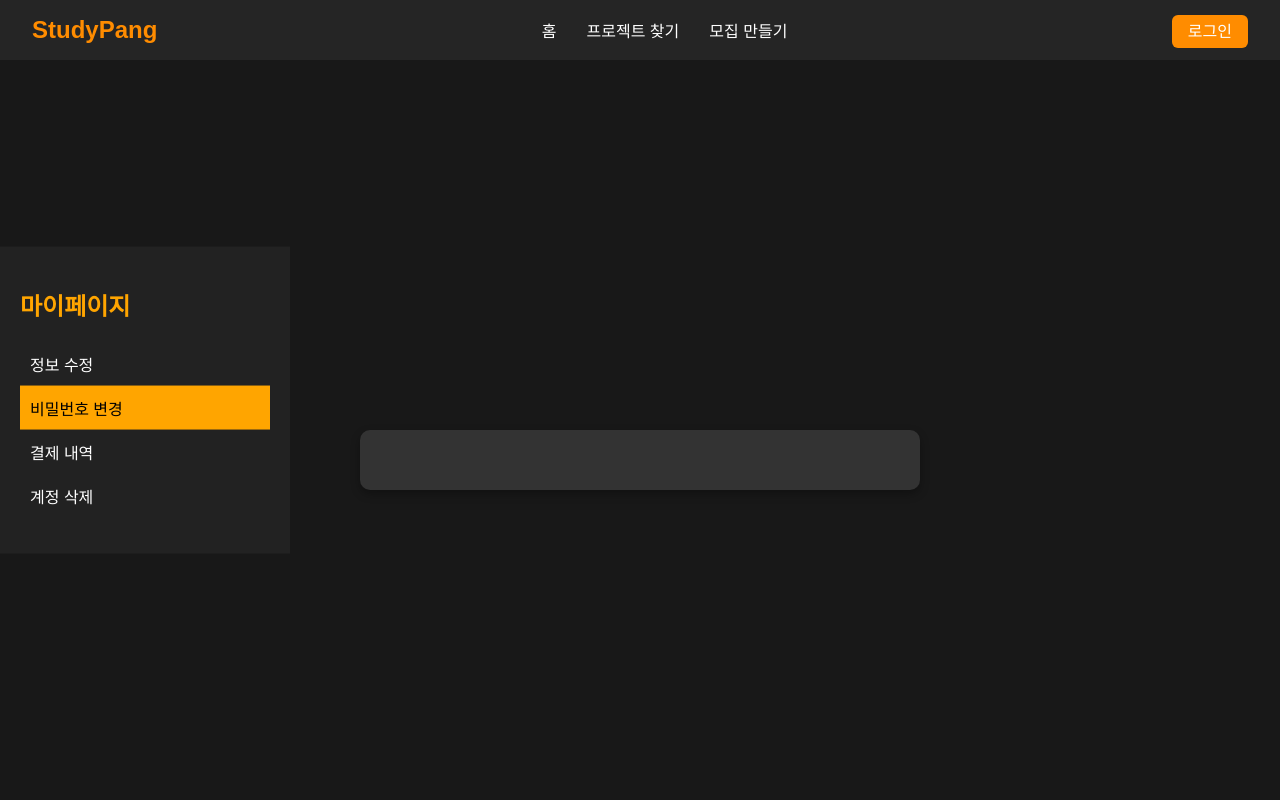
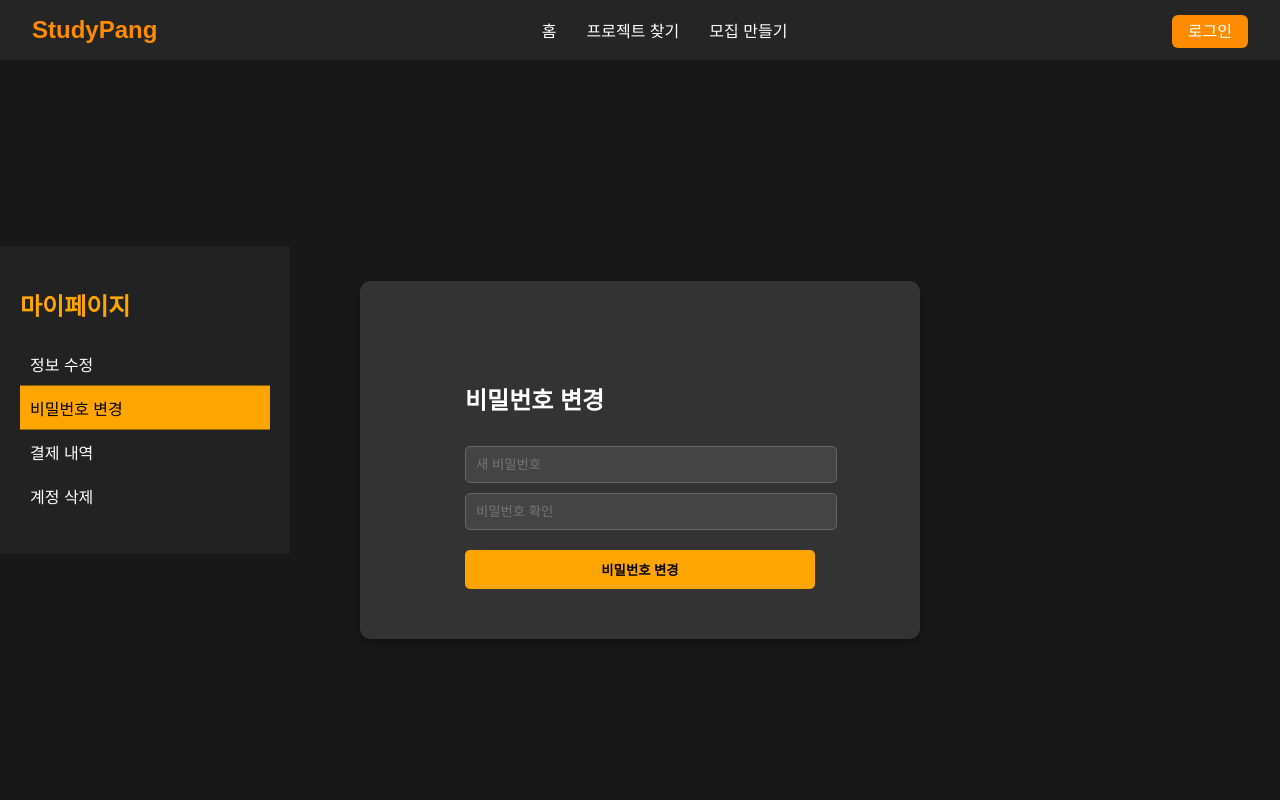
Before and after one commit to S1K1DA/Toy01-frontend, a React (Create React App) app: page /mypage in a window 1280 px wide. Both pictures are taken after a click on the item "비밀번호 변경". Shown: the top 800 px of the page. Built offline with nearby package versions, Linux system fonts and the light colour scheme.

Commit message:
feat : MyPage 비밀번호변경,계정삭제,결재내역 UI 구현

```diff
--- a/src/pages/MyPage.jsx
+++ b/src/pages/MyPage.jsx
@@ -18,7 +18,7 @@ const MyPage = () => {
     const [newPassword, setNewPassword] = useState("");
     const [confirmPassword, setConfirmPassword] = useState("");
 
-    // 마이페이지 데이터 불러오기 (초기 렌더링)
+    // 마이페이지 데이터 불러오기
     useEffect(() => {
         let isMounted = true;
         if (isLoggedIn) {
@@ -37,7 +37,7 @@ const MyPage = () => {
         return () => { isMounted = false; };
     }, [isLoggedIn]);
 
-    // 프로필 이미지 변경 핸들러 (업로드 시 미리보기 즉시 반영)
+    // 프로필 이미지 변경 핸들러
     const handleFileChange = (e) => {
         const file = e.target.files[0];
         if (file) {
@@ -91,6 +91,24 @@ const MyPage = () => {
         }
     };
 
+    // 비밀번호 변경
+    const handleChangePassword = () => {
+        if (newPassword !== confirmPassword) {
+            alert("비밀번호가 일치하지 않습니다.");
+            return;
+        }
+        console.log("비밀번호 변경:", newPassword);
+        // 실제 API 연동 필요
+    };
+
+    // 계정 삭제
+    const handleDeleteAccount = () => {
+        if (window.confirm("정말 계정을 삭제하시겠습니까?")) {
+            alert("계정이 삭제되었습니다.");
+            // 실제 API 연동 필요
+        }
+    };
+
     return (
         <div className="mypage-container">
             <aside className="mypage-sidebar">
@@ -117,12 +135,11 @@ const MyPage = () => {
                     <div className="profile-container">
                         <h2>정보 수정</h2>
                         <div className="profile-section">
-                            {/* 프로필 이미지 */}
                             <div className="profile-image-wrapper">
                                 <img
                                     src={previewImage || "/default-profile.png"}
                                     className="profile-image"
-                                    alt="프로필"
+                                    alt=""
                                 />
                                 <input
                                     type="file"
@@ -152,6 +169,30 @@ const MyPage = () => {
                         <button className="upload-btn" onClick={handleProfileUpdate}>수정</button>
                     </div>
                 )}
+
+                {activeTab === "password" && (
+                    <div className="password-container">
+                        <h2>비밀번호 변경</h2>
+                        <input type="password" placeholder="새 비밀번호" value={newPassword} onChange={(e) => setNewPassword(e.target.value)} />
+                        <input type="password" placeholder="비밀번호 확인" value={confirmPassword} onChange={(e) => setConfirmPassword(e.target.value)} />
+                        <button className="save-btn" onClick={handleChangePassword}>비밀번호 변경</button>
+                    </div>
+                )}
+
+                {activeTab === "payments" && (
+                    <div className="payments-container">
+                        <h2>결제 내역</h2>
+                        <p>아직 결제 내역이 없습니다.</p>
+                    </div>
+                )}
+
+                {activeTab === "account" && (
+                    <div className="account-container">
+                        <h2>계정 삭제</h2>
+                        <p>계정을 삭제하면 복구할 수 없습니다.</p>
+                        <button className="delete-btn" onClick={handleDeleteAccount}>계정 삭제</button>
+                    </div>
+                )}
             </section>
         </div>
     );
```
